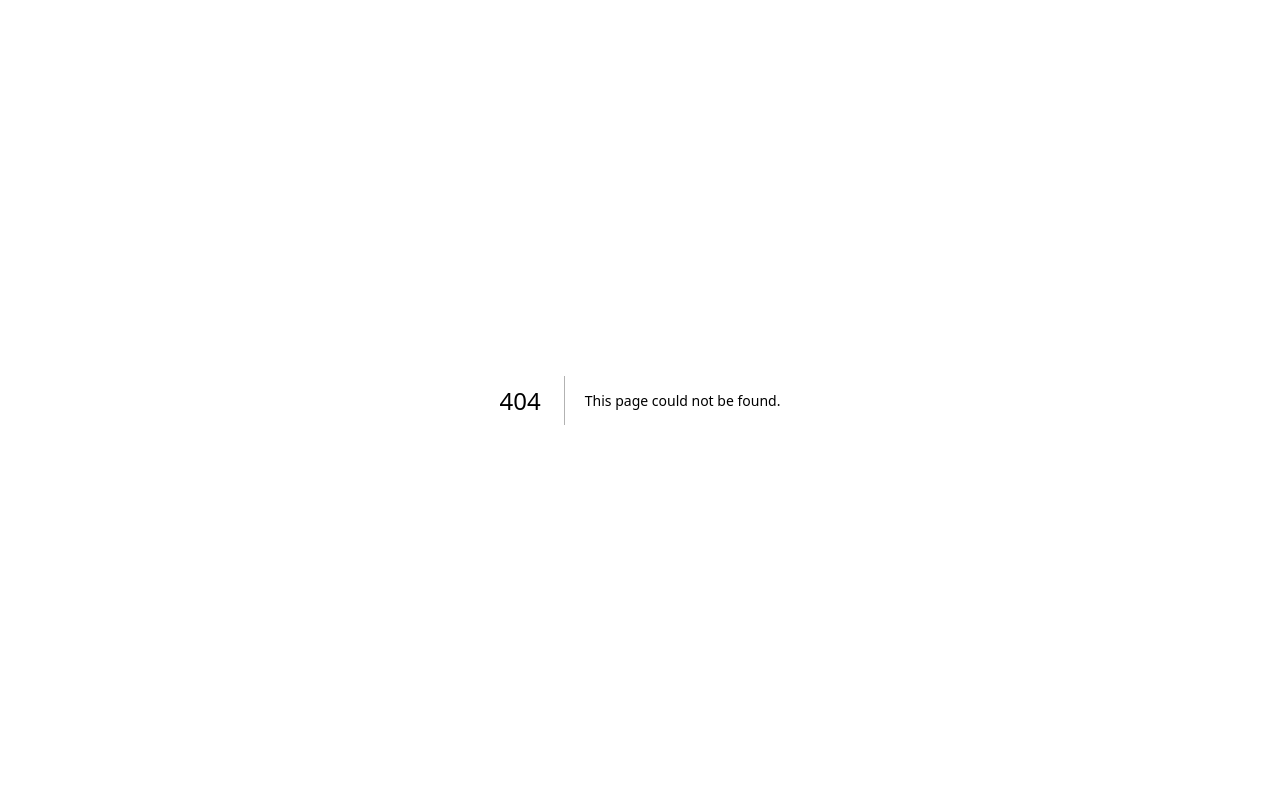
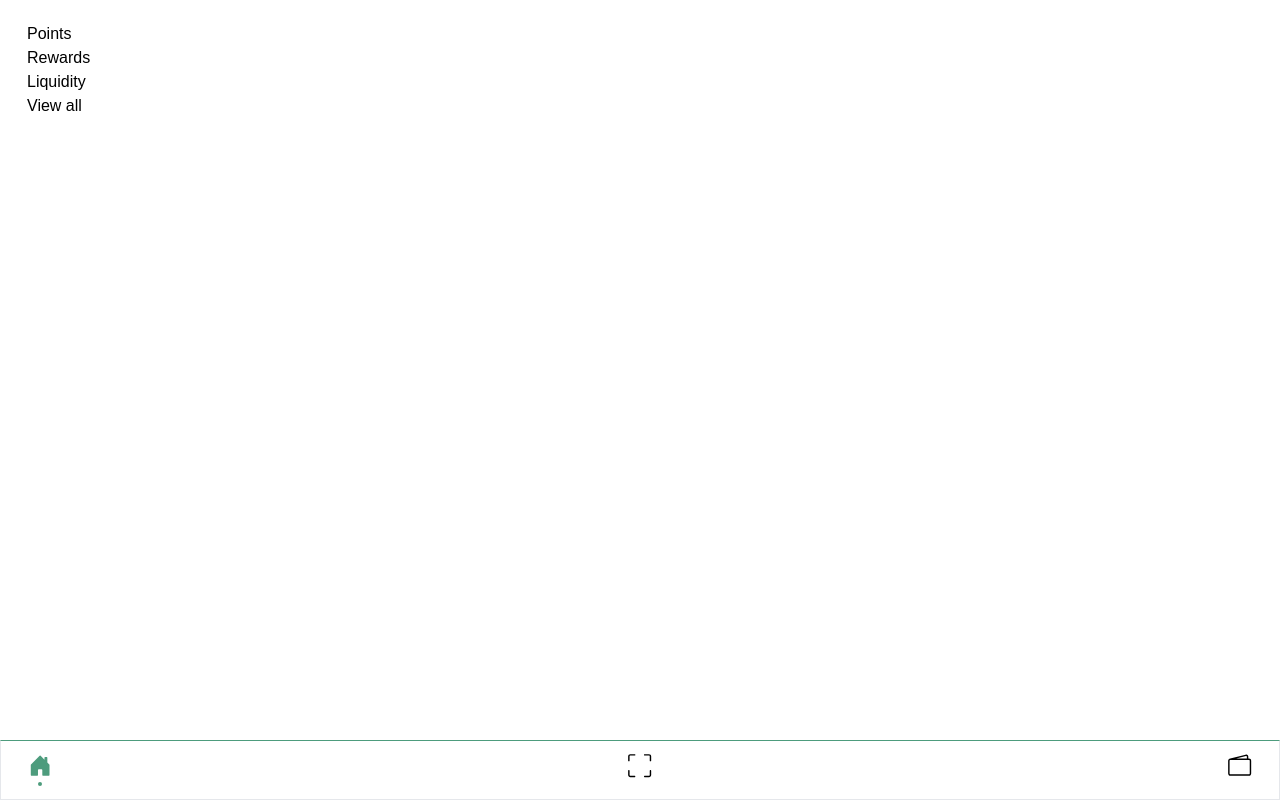
Before and after one commit to Ayushjain2205/lfgho, a Next.js app: page /home in a window 1280 px wide. Before the commit this address had no page. Built offline with nearby package versions, Linux system fonts and the light colour scheme; what connectkit, wagmi would draw is missing.

Commit message:
Configure home page routing and nested pages

```diff
--- a/src/components/UI/Navbar.jsx
+++ b/src/components/UI/Navbar.jsx
@@ -5,16 +5,16 @@ import { useRouter } from "next/router";
 const Navbar = () => {
   const router = useRouter();
 
-  const isActive = (route) => router.pathname === route;
+  const isActive = (route) => router.pathname.startsWith(route);
 
   return (
     <div className="fixed inset-x-0 bottom-0 ">
       <nav className="flex justify-between h-[60px] items-center px-[27px] border border-t-[#4D9C7D] bg-white">
-        <Link href="/" className="text-center flex flex-col items-center">
+        <Link href="/home" className="text-center flex flex-col items-center">
           <svg
             xmlns="http://www.w3.org/2000/svg"
             className={`h-6 w-6 ${
-              isActive("/") ? "text-[#4D9C7D]" : "text-black"
+              isActive("/home") ? "text-[#4D9C7D]" : "text-black"
             }`}
             viewBox="0 0 25 25"
             fill="currentColor"
@@ -23,7 +23,7 @@ const Navbar = () => {
           </svg>
           <span
             className={`block w-[4px] h-[4px] rounded-full mt-1 ${
-              isActive("/") ? "bg-[#4D9C7D]" : "bg-white"
+              isActive("/home") ? "bg-[#4D9C7D]" : "bg-white"
             }`}
           />
         </Link>
--- /dev/null
+++ b/src/pages/home/index.jsx
@@ -0,0 +1,16 @@
+import React from "react";
+import Layout from "../../components/Layout/Layout";
+import Link from "next/link";
+
+const index = () => {
+  return (
+    <Layout>
+      <Link href="/home/points">Points</Link>
+      <Link href="/home/rewards">Rewards</Link>
+      <Link href="/home/liquidity">Liquidity</Link>
+      <Link href="/home">View all</Link>
+    </Layout>
+  );
+};
+
+export default index;
--- /dev/null
+++ b/src/pages/home/liquidity.jsx
@@ -0,0 +1,8 @@
+import React from "react";
+import Layout from "../../components/Layout/Layout";
+
+const liquidity = () => {
+  return <Layout>liquidity</Layout>;
+};
+
+export default liquidity;
--- /dev/null
+++ b/src/pages/home/points.jsx
@@ -0,0 +1,8 @@
+import React from "react";
+import Layout from "../../components/Layout/Layout";
+
+const points = () => {
+  return <Layout>points</Layout>;
+};
+
+export default points;
--- /dev/null
+++ b/src/pages/home/rewards.jsx
@@ -0,0 +1,8 @@
+import React from "react";
+import Layout from "../../components/Layout/Layout";
+
+const rewards = () => {
+  return <Layout>rewards</Layout>;
+};
+
+export default rewards;
--- a/src/pages/scan.jsx
+++ b/src/pages/scan.jsx
@@ -31,7 +31,7 @@ const Scan = () => {
     <Layout>
       <div className="flex flex-col items-center">
         <Decorator />
-        <p className="mt-[60px] text-[16px] font-[500]">SCAN & PAY</p>
+        <p className="mt-[60px] mb-[40px] text-[16px] font-[500]">SCAN & PAY</p>
 
         <QrReader
           delay={100}
```
